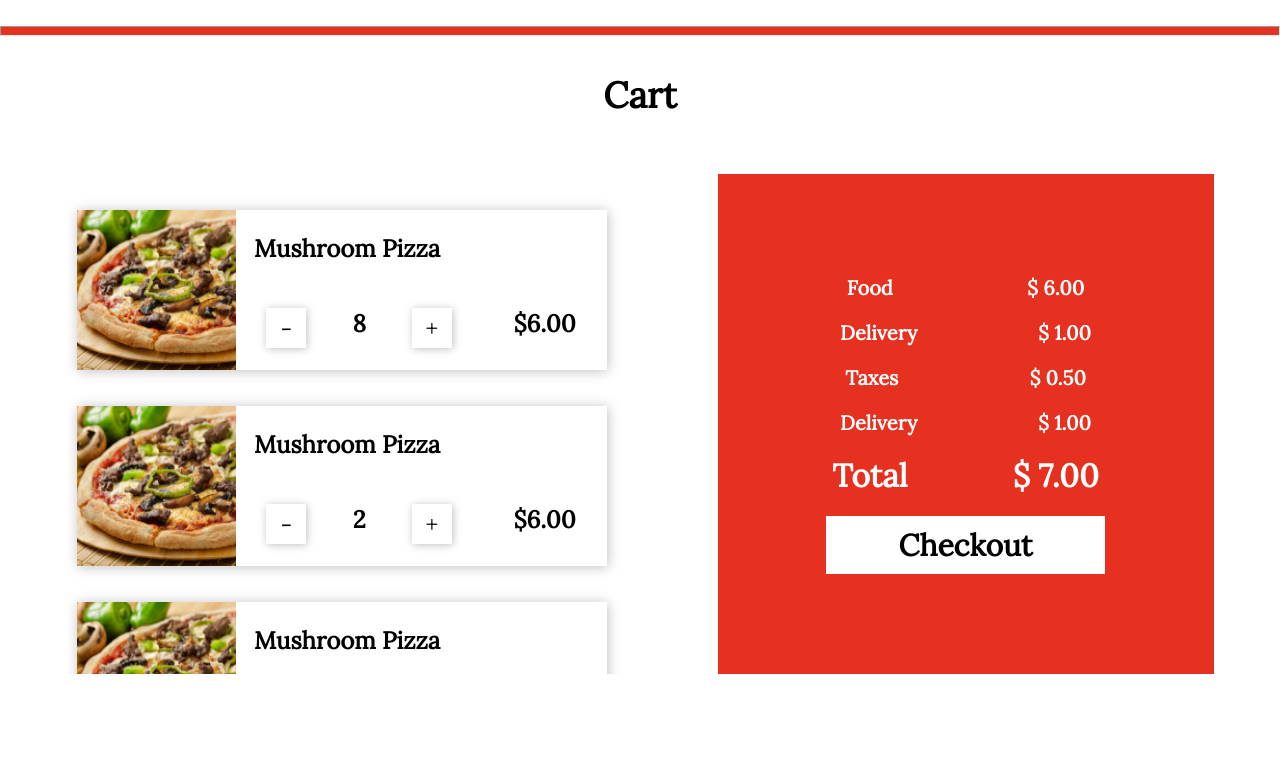
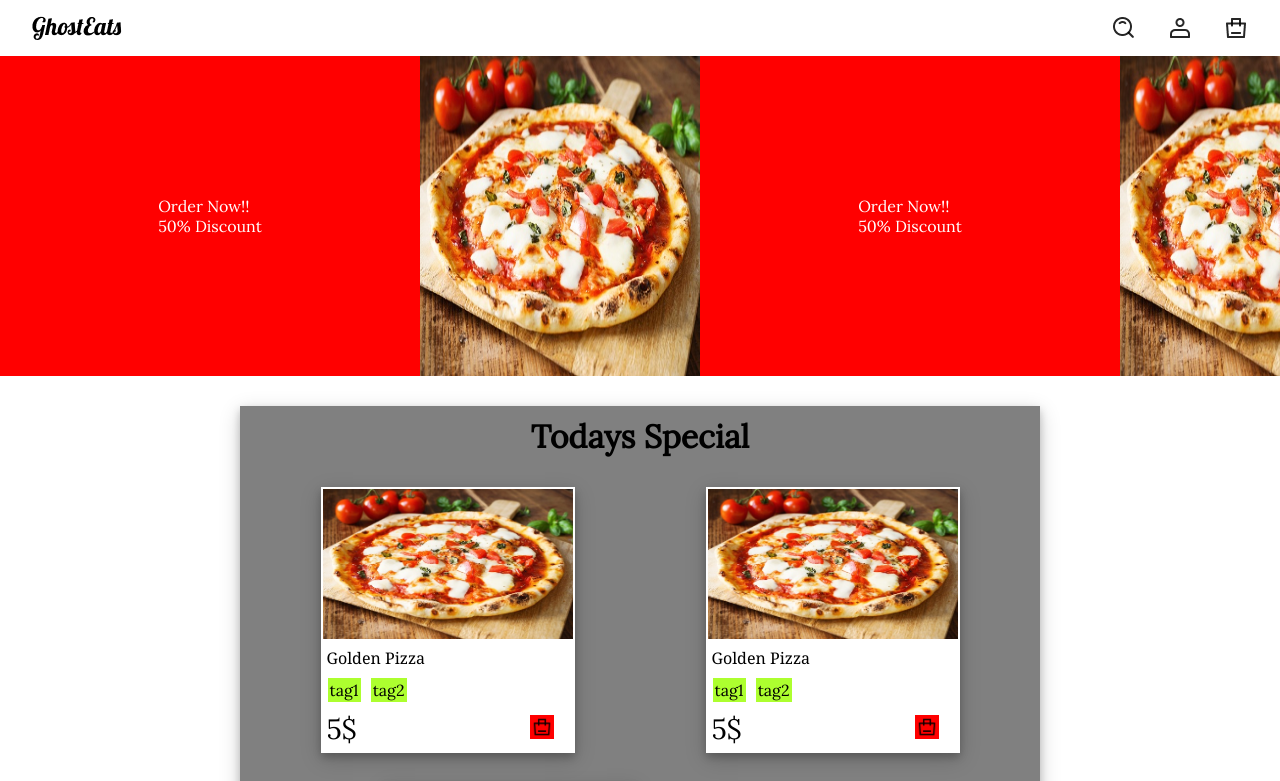
Before and after one commit to sandesh32/Cloud-Kitchen, a React (Create React App) app in the folder Frontend/: page /home in a window 1280 px wide. Shown: the top 781 px of the page. Built offline with nearby package versions, Linux system fonts and the light colour scheme.

Commit message:
routing and data pass

```diff
--- a/Frontend/src/App.js
+++ b/Frontend/src/App.js
@@ -1,8 +1,10 @@
-import Footer from "./pages/Components/Footer";
+// import Footer from "./pages/Components/Footer";
 import Cart from './pages/Cart';
 import LandingPage from "./pages/LandingPage";
 import axios from "axios";
 import React, {useState} from 'react';
+import LoginPage from "./pages/Components/LoginPage";
+import HomePage from "./pages/Components/HomePage";
 // import Footer from "./pages/Components/Footer";
 import {
   BrowserRouter as Router,
@@ -10,7 +12,7 @@ import {
   Route,
 } from "react-router-dom";
 
-// import React, {useState} from 'react';
+// import {useState} from 'react';
 
 // import LandingPage from "./Pages/LandingPage";
 // import axios from "axios";
@@ -22,6 +24,36 @@ function App() {
   const message = await axios.get(url);
   setDetails(message.data);
   };
+  const [fooddetails, setFooddetails] = useState([
+    {
+      title: "Todays Special",
+      food: [{tag: ["tag1", "tag2"],name: "Golden Pizza",price: "5$"},
+              {tag: ["tag1", "tag2"],name: "Golden Pizza",price: "5$"},
+              {tag: ["tag1", "tag2"],name: "Golden Pizza",price: "5$"},
+            ],
+    },
+    {
+      title: "Special Nonveg",
+      food: [{tag: ["tag1", "tag2"],name: "Golden Pizza",price: "5$"},
+              {tag: ["tag1", "tag2"],name: "Golden Pizza",price: "5$"},
+              {tag: ["tag1", "tag2"],name: "Golden Pizza",price: "5$"},
+            ],
+    },
+    {
+      title: "Veg Special",
+      food: [{tag: ["tag1", "tag2"],name: "Golden Pizza",price: "5$"},
+              {tag: ["tag1", "tag2"],name: "Golden Pizza",price: "5$"},
+              {tag: ["tag1", "tag2"],name: "Golden Pizza",price: "5$"},
+            ],
+  },
+    {
+      title: "Most Selling",
+      food: [{tag: ["tag1", "tag2"],name: "Golden Pizza",price: "5$"},
+              {tag: ["tag1", "tag2"],name: "Golden Pizza",price: "5$"},
+              {tag: ["tag1", "tag2"],name: "Golden Pizza",price: "5$"},
+            ],
+  },
+  ]);
   return (
     <>
     <Router>
@@ -40,11 +72,13 @@ function App() {
             </div>
         }></Route>
         <Route path="/" element={<LandingPage/>}/>
+        <Route path="/login" element={<LoginPage/>}/>
+        <Route path="/home" element={<HomePage fooddetails={fooddetails}/>}/>
+        <Route path="/cart" element={<Cart/>}/>
+
       </Routes>
     </Router>
-    <div>
-      <Cart/>
-    </div>
+
     </>
     // <Router>
     //   <Routes>
--- a/Frontend/src/board.css
+++ b/Frontend/src/board.css
@@ -1,7 +1,7 @@
 
 .board{
     padding: 0px 30px 30px 30px;
-    background-color: antiquewhite;
+    background-color: gray;
     box-shadow: 0 4px 8px 0 rgba(0, 0, 0, 0.2), 0 6px 20px 0 rgba(0, 0, 0, 0.19);
     margin: 30px 240px;
     /* z-index: -1; */
@@ -19,11 +19,12 @@
 }
 .board_title{
     text-align: center;
-    display: inline-block;
-    position: relative;
+    /* display: inline-block; */
+    /* position: relative;
     top: 0px;
-    left: 0px;
-    margin-bottom: 20px;
-    color: red;
+    left: 0px; */
+    margin: 20px;
+    padding: 10px;
+    color: black;
     /* background-color: gold; */
 }
--- a/Frontend/src/offer.css
+++ b/Frontend/src/offer.css
@@ -20,7 +20,7 @@
 }
 
 .offer-outer{
-    width: 650px;
+    width: 700px;
     display: inline-flex;
     height:40vh;
     overflow: hidden;
--- a/Frontend/src/pages/Cart.js
+++ b/Frontend/src/pages/Cart.js
@@ -1,10 +1,15 @@
 import CartComponent from './Components/CartComponent';
+import Navbar from './Components/Navbar';
 
 const Cart = () => {
     return (
-        <div className="cart">
+        <div>
+            <Navbar/>
+            <div className="cart">
             <CartComponent/>
+            </div>
         </div>
+
      );
 }
 
--- a/Frontend/src/pages/Components/Board.js
+++ b/Frontend/src/pages/Components/Board.js
@@ -1,14 +1,22 @@
 import Tile from "./Tile";
 
-const Board = () => {
+const Board = (props) => {
+    const fooddetail=props.fooddetail;
+    const title=fooddetail.title;
+    const foods=fooddetail.food;
+
     return (
         <div className="board">
-        <h1 className="board_title"> This weeks most selling!!</h1>
+        <h1 className="board_title"> {title}</h1>
         <div class="content">
             {/* <Navbar/> */}
+            {foods.map((food)=> (
+                <Tile food={food} key={food.id}/>
+            )
+        )};
+            {/* <Tile />
             <Tile/>
-            <Tile/>
-            <Tile/>
+            <Tile/> */}
         </div>
         </div>
 
--- /dev/null
+++ b/Frontend/src/pages/Components/HomePage.js
@@ -0,0 +1,25 @@
+// import { useState } from "react";
+import Navbar from "./Navbar";
+import Board from "./Board";
+import Offer from "./Offer";
+import Footer from "./Footer";
+
+const HomePage =(props)=>{
+    const fooddetails=props.fooddetails;
+
+    return (
+        <div>
+            <Navbar/>
+            <Offer/>
+            {fooddetails.map((fooddetail)=> (
+                <Board fooddetail={fooddetail} key={fooddetail.id}/>
+            )
+        )};
+
+            <Footer/>
+
+        </div>
+    );
+}
+
+export default HomePage;
--- a/Frontend/src/pages/Components/LPBanner.js
+++ b/Frontend/src/pages/Components/LPBanner.js
@@ -1,3 +1,4 @@
+import { Link } from "react-router-dom";
 const LPBanner = () => {
     return (
         <div className="banner">
@@ -6,7 +7,9 @@ const LPBanner = () => {
                 <div className="banner_heading"><h1>Great Food makes<br/>Great Day</h1></div>
                 <div className="banner_para"><p>We have some amazing food waiting for you.</p>
                 <p>Order now.</p></div>
-                <div className="find_food_button"><button>Find Food</button></div>
+                <div className="find_food_button">
+                    <Link to={"/login"}><button>Find Food</button></Link>
+                </div>
             </div>
         </div>
      );
--- a/Frontend/src/pages/Components/LoginPage.js
+++ b/Frontend/src/pages/Components/LoginPage.js
@@ -2,11 +2,14 @@ import { Link } from "react-router-dom";
 
 const LoginPage = () => {
   return (
-    <div className="loginpage">
+    <div className="loginbody">
+        <div className="loginpage">
       <div className="loginsec">
         <p>GhostEats</p>
         <div className="loginform">
-          <h1>Login</h1>
+          <h1>
+            Login
+          </h1>
           <form action="#">
             <input type="email" placeholder="Email"/>
             <input type="password" placeholder="Password"/>
@@ -24,6 +27,8 @@ const LoginPage = () => {
         <img src="images/LoginBurger.png" alt="LoginBurger" />
       </div>
     </div>
+    </div>
+
   );
 };
 
--- a/Frontend/src/pages/Components/Navbar.js
+++ b/Frontend/src/pages/Components/Navbar.js
@@ -1,12 +1,14 @@
+import { Link } from "react-router-dom";
 const Navbar = () => {
   return (
     <div className="navbar">
-      <div className="logo"><img src="images/GhostEats.png" alt="GhostEats" /></div>
+      <div className="logo">
+      <Link to={"/home"}><img src="images/GhostEats.png" alt="GhostEats" /></Link></div>
       <div className="nav_list">
           <ul>
               <li><img src="images/search.png" alt="search" /></li>
               <li><img src="images/people.png" alt="people" /></li>
-              <li><img src="images/buy.png" alt="buy" /></li>
+              <li> <Link to={"/Cart"}><img src="images/buy.png" alt="buy" /></Link></li>
           </ul>
       </div>
     </div>
--- a/Frontend/src/pages/Components/Tile.js
+++ b/Frontend/src/pages/Components/Tile.js
@@ -1,22 +1,29 @@
-const Tile= () => {
+const Tile= (props) => {
+    const food=props.food;
+
     return(
         <div className="product">
             <div className="product_image">
-                <img src="images/food.jpg" alt=""></img>
+                <img src="images/food.jpg" alt="food"></img>
             </div>
             <div className="title">
-                GOlden Pizza!!
+            {/* Golden Pizza!! */}
+                {food.name}
             </div>
             <div className="tags">
-                <span>Tag1</span>
-                <span>Tag2</span>
+                 {food.tag.map((ta)=>
+                    <span>{ta}</span>
+                )}
+                {/* <span>tag1</span>
+                <span>tag1</span> */}
             </div>
             <div className="price">
                 <span>
-                    30$
+                    {food.price}
+                    {/* 5$ */}
                 </span>
                 <span>
-                    <img src="images/buy.png"></img>
+                    <img src="images/buy.png" alt="buy"></img>
                 </span>
             </div>
         </div>
--- a/Frontend/src/pages/LandingPage.js
+++ b/Frontend/src/pages/LandingPage.js
@@ -1,34 +1,36 @@
-import Navbar from "./Components/Navbar";
-import Board from "./Components/Board";
-import Offer from "./Components/Offer";
-import LoginPage from "./Components/LoginPage";
+
+// import LoginPage from "./Components/LoginPage";
 import LPBanner from "./Components/LPBanner";
 import LPOurServices from "./Components/LPOurServices";
 import LPStatistics from "./Components/LPStatistics";
 import LPSubscribe from "./Components/LPSubscribe";
+import Footer from "./Components/Footer";
 
-const LandingPage = () => {
-    return (
-        <div className="loginbody">
-            <LoginPage/>
-        </div>
-    )
-}
+// const LandingPage = () => {
+//     return (
+//         <div className="loginbody">
+//             <LoginPage/>
+//         </div>
+//     )
+// }
 
 // import LPBanner from "./Components/LPBanner";
 // import LPOurServices from "./Components/LPOurServices";
 // import LPStatistics from "./Components/LPStatistics";
 // import LPSubscribe from "./Components/LPSubscribe";
 
-// const LandingPage = () => {
-//     return (
-//         <div>
-//             <LPBanner/>
-//             <LPOurServices/>
-//             <LPStatistics/>
-//             <LPSubscribe/>
-//         </div>
-//      );
-// }
+const LandingPage = () => {
+    return (
+        <div>
+            <LPBanner/>
+            <LPOurServices/>
+            <LPStatistics/>
+            <LPSubscribe/>
+     <div>
+      <Footer/>
+    </div>
+        </div>
+     );
+}
 
 export default LandingPage;
```
